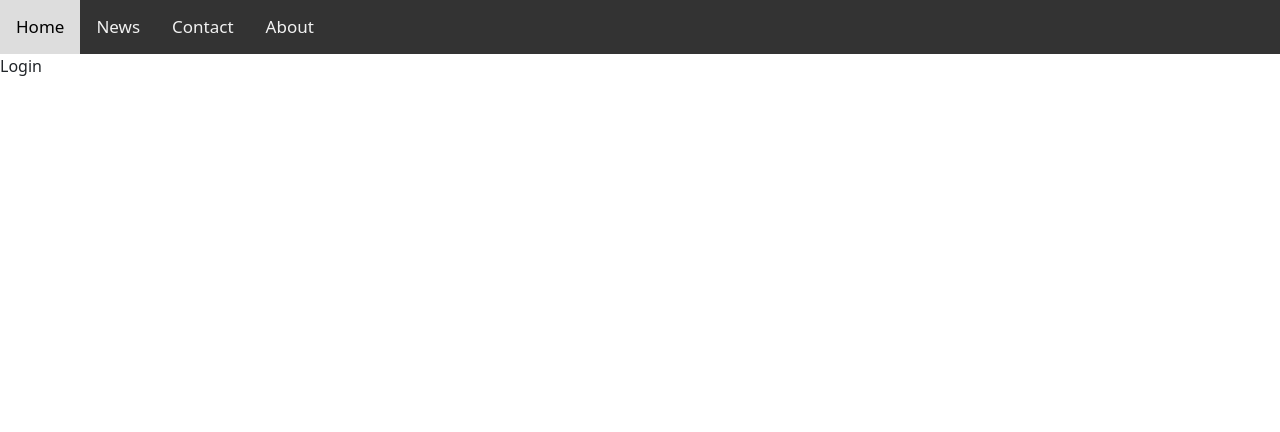
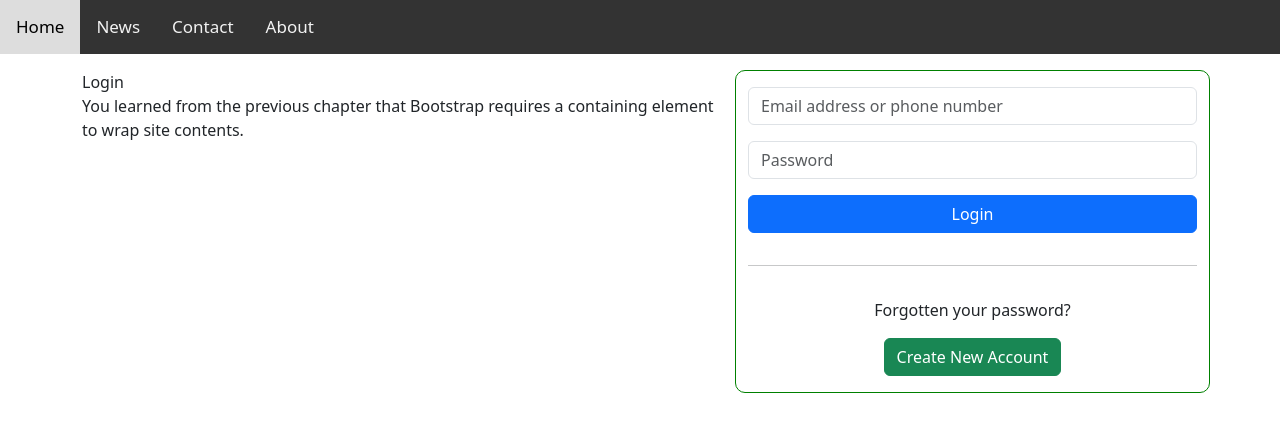
Before and after one commit to dinhthanhhai/managing_feweb, a React (Create React App) app: page /login in a window 1280 px wide. Shown: the top 432 px of the page. Built offline with nearby package versions, Linux system fonts and the light colour scheme.

Commit message:
form login

```diff
--- a/src/components/Login/Login.js
+++ b/src/components/Login/Login.js
@@ -1,7 +1,40 @@
 import React from "react";
+import "./Login.scss";
 
 const Login = (props) => {
-  return <div className="login-container">Login</div>;
+  return (
+    <div className="login-container mt-3">
+      <div className="container">
+        <div className="row">
+          <div className="content-left col-7 d-none d-sm-block">
+            <div className="brand">Login</div>
+            <div className="detail">
+              You learned from the previous chapter that Bootstrap requires a
+              containing element to wrap site contents.
+            </div>
+          </div>
+          <div className="content-right col-12 col-sm-5 d-flex flex-column gap-3 py-3">
+            <input
+              type="text"
+              placeholder="Email address or phone number"
+              className="form-control"
+            ></input>
+            <input
+              type="password"
+              placeholder="Password"
+              className="form-control"
+            ></input>
+            <button className="btn btn-primary">Login</button>
+            <hr />
+            <span className="text-center">Forgotten your password?</span>
+            <div className="text-center">
+              <button className="btn btn-success">Create New Account</button>
+            </div>
+          </div>
+        </div>
+      </div>
+    </div>
+  );
 };
 
 export default Login;
--- a/src/components/Login/Login.scss
+++ b/src/components/Login/Login.scss
@@ -0,0 +1,18 @@
+.red {
+  border: 1px solid red;
+}
+
+.green {
+  border: 1px solid green;
+}
+
+.yellow {
+  border: 1px solid yellow;
+}
+
+.login-container {
+  .content-right {
+    border-radius: 10px;
+    border: 1px solid green;
+  }
+}
```
